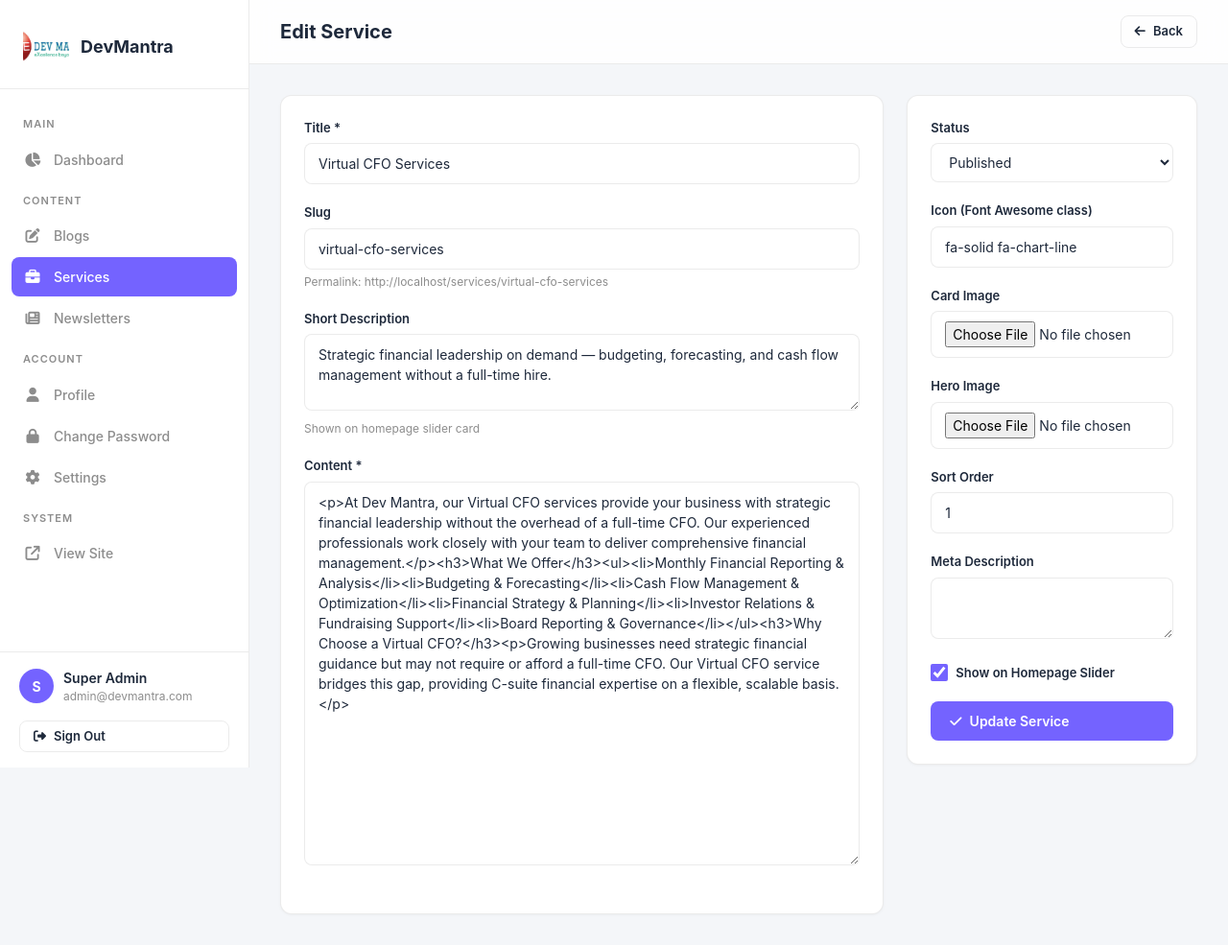
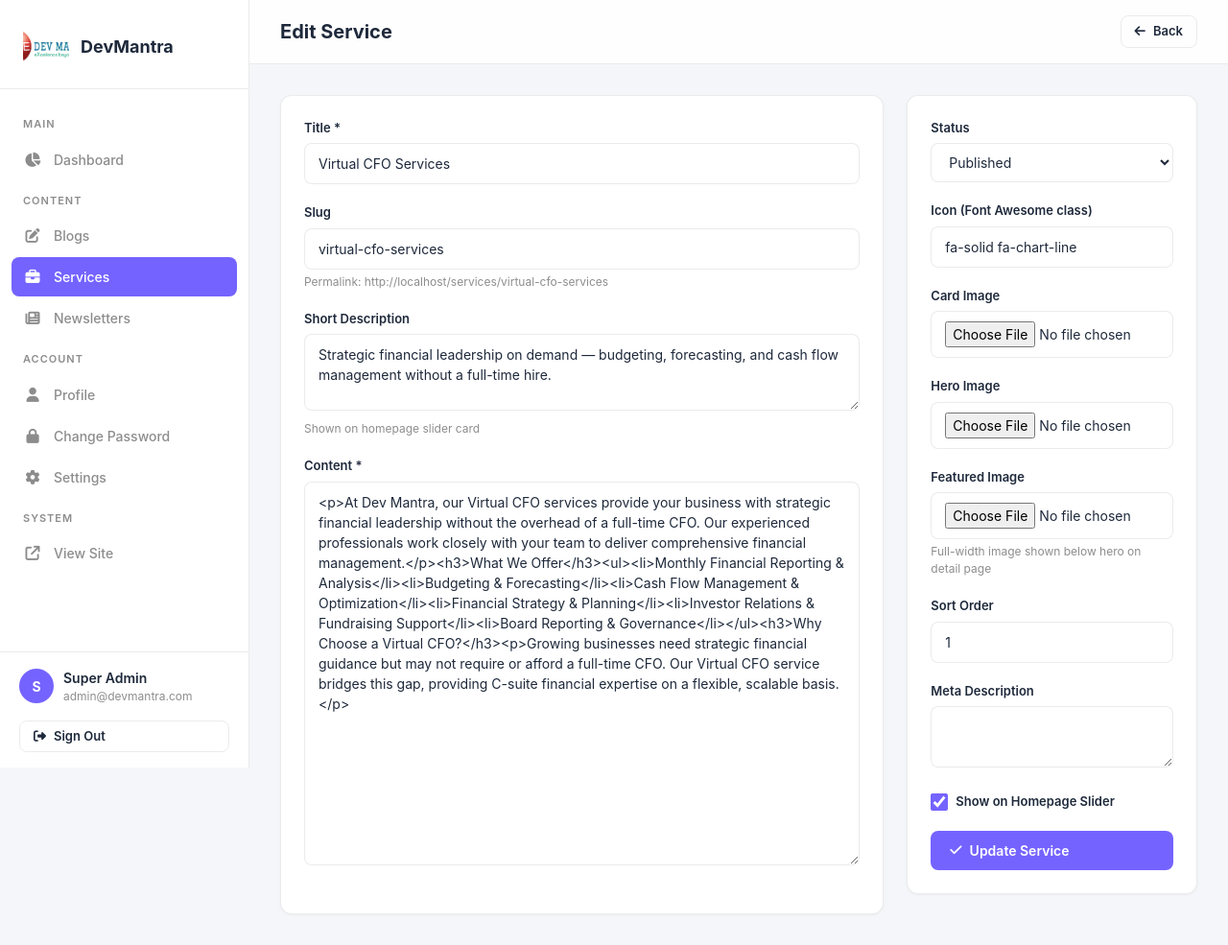
Before and after one commit to Digigit24/Devmantra, a Laravel app: page /admin/services/1/edit in a window 1280 px wide. Shown: the whole page at 96% size. Run offline with Laravel 12, Linux system fonts and the light colour scheme; a user stored in the database is signed in; data comes from the database, SQL or seed files in the repository.

Commit message:
Add featured_image field to services for detail page
- Add migration to add featured_image column to services table
- Update Service model fillable array
- Update admin ServiceController store/update/forceDelete
- Add featured_image upload field to admin create/edit forms
- Update service detail view to use featured_image with fallback to hero_image/image

https://claude.ai/code/session_01D6Ev2K1fexYCVoaDTpUPRd

```diff
--- a/app/Http/Controllers/Admin/ServiceController.php
+++ b/app/Http/Controllers/Admin/ServiceController.php
@@ -55,6 +55,7 @@ class ServiceController extends Controller
             'icon' => 'nullable|string|max:100',
             'image' => 'nullable|image|mimes:jpeg,png,jpg,gif,webp|max:2048',
             'hero_image' => 'nullable|image|mimes:jpeg,png,jpg,gif,webp|max:2048',
+            'featured_image' => 'nullable|image|mimes:jpeg,png,jpg,gif,webp|max:2048',
             'meta_description' => 'nullable|string|max:255',
             'show_on_homepage' => 'nullable|boolean',
             'sort_order' => 'nullable|integer',
@@ -66,6 +67,9 @@ class ServiceController extends Controller
         }
         if ($request->hasFile('hero_image')) {
             $validated['hero_image'] = $request->file('hero_image')->store('services', 'public');
+        }
+        if ($request->hasFile('featured_image')) {
+            $validated['featured_image'] = $request->file('featured_image')->store('services', 'public');
         }
 
         $validated['show_on_homepage'] = $request->boolean('show_on_homepage');
@@ -91,6 +95,7 @@ class ServiceController extends Controller
             'icon' => 'nullable|string|max:100',
             'image' => 'nullable|image|mimes:jpeg,png,jpg,gif,webp|max:2048',
             'hero_image' => 'nullable|image|mimes:jpeg,png,jpg,gif,webp|max:2048',
+            'featured_image' => 'nullable|image|mimes:jpeg,png,jpg,gif,webp|max:2048',
             'meta_description' => 'nullable|string|max:255',
             'show_on_homepage' => 'nullable|boolean',
             'sort_order' => 'nullable|integer',
@@ -108,6 +113,12 @@ class ServiceController extends Controller
                 Storage::disk('public')->delete($service->hero_image);
             }
             $validated['hero_image'] = $request->file('hero_image')->store('services', 'public');
+        }
+        if ($request->hasFile('featured_image')) {
+            if ($service->featured_image) {
+                Storage::disk('public')->delete($service->featured_image);
+            }
+            $validated['featured_image'] = $request->file('featured_image')->store('services', 'public');
         }
 
         $validated['show_on_homepage'] = $request->boolean('show_on_homepage');
@@ -143,6 +154,9 @@ class ServiceController extends Controller
         if ($service->hero_image) {
             Storage::disk('public')->delete($service->hero_image);
         }
+        if ($service->featured_image) {
+            Storage::disk('public')->delete($service->featured_image);
+        }
 
         $service->forceDelete();
 
--- a/app/Models/Service.php
+++ b/app/Models/Service.php
@@ -19,6 +19,7 @@ class Service extends Model
         'icon',
         'image',
         'hero_image',
+        'featured_image',
         'meta_description',
         'show_on_homepage',
         'sort_order',
--- a/resources/views/admin/services/create.blade.php
+++ b/resources/views/admin/services/create.blade.php
@@ -58,6 +58,11 @@
                     <div class="dm-form-hint">Shown on service detail page hero</div>
                 </div>
                 <div class="dm-form-group">
+                    <label class="dm-form-label">Featured Image</label>
+                    <input type="file" name="featured_image" class="dm-form-input" accept="image/*">
+                    <div class="dm-form-hint">Full-width image shown below hero on detail page</div>
+                </div>
+                <div class="dm-form-group">
                     <label class="dm-form-label">Sort Order</label>
                     <input type="number" name="sort_order" value="{{ old('sort_order', 0) }}" class="dm-form-input">
                 </div>
--- a/resources/views/admin/services/edit.blade.php
+++ b/resources/views/admin/services/edit.blade.php
@@ -65,6 +65,16 @@
                     <input type="file" name="hero_image" class="dm-form-input" accept="image/*">
                 </div>
                 <div class="dm-form-group">
+                    <label class="dm-form-label">Featured Image</label>
+                    @if($service->featured_image)
+                        <div class="mb-2">
+                            <img src="{{ asset('storage/' . $service->featured_image) }}" style="width:100%;border-radius:8px;max-height:160px;object-fit:cover;" alt="">
+                        </div>
+                    @endif
+                    <input type="file" name="featured_image" class="dm-form-input" accept="image/*">
+                    <div class="dm-form-hint">Full-width image shown below hero on detail page</div>
+                </div>
+                <div class="dm-form-group">
                     <label class="dm-form-label">Sort Order</label>
                     <input type="number" name="sort_order" value="{{ old('sort_order', $service->sort_order) }}" class="dm-form-input">
                 </div>
```
Also changed, not shown: resources/views/frontend/service-detail.blade.php (+5 -3 lines), database/migrations/2026_02_28_101802_add_featured_image_to_services_table.php (added).
